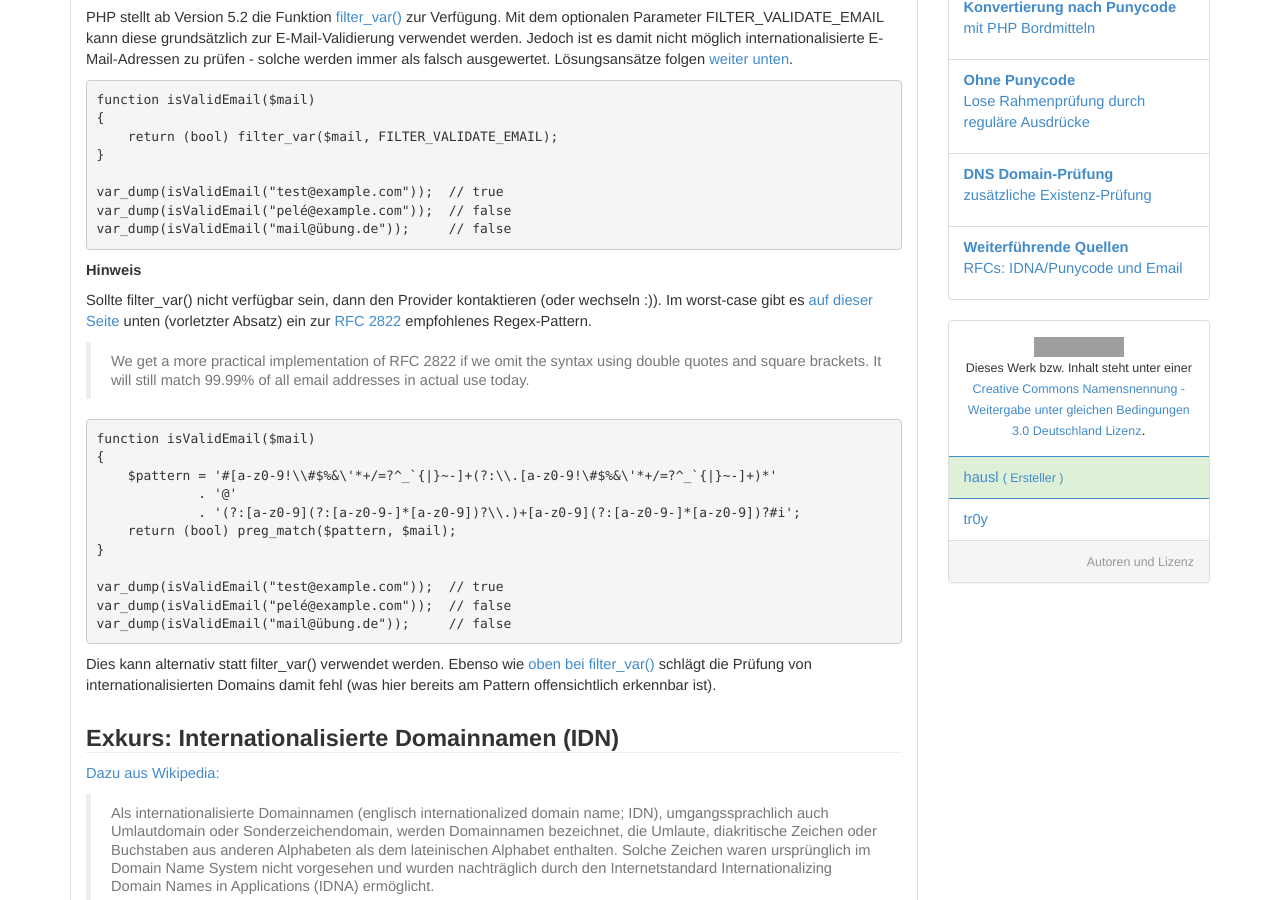
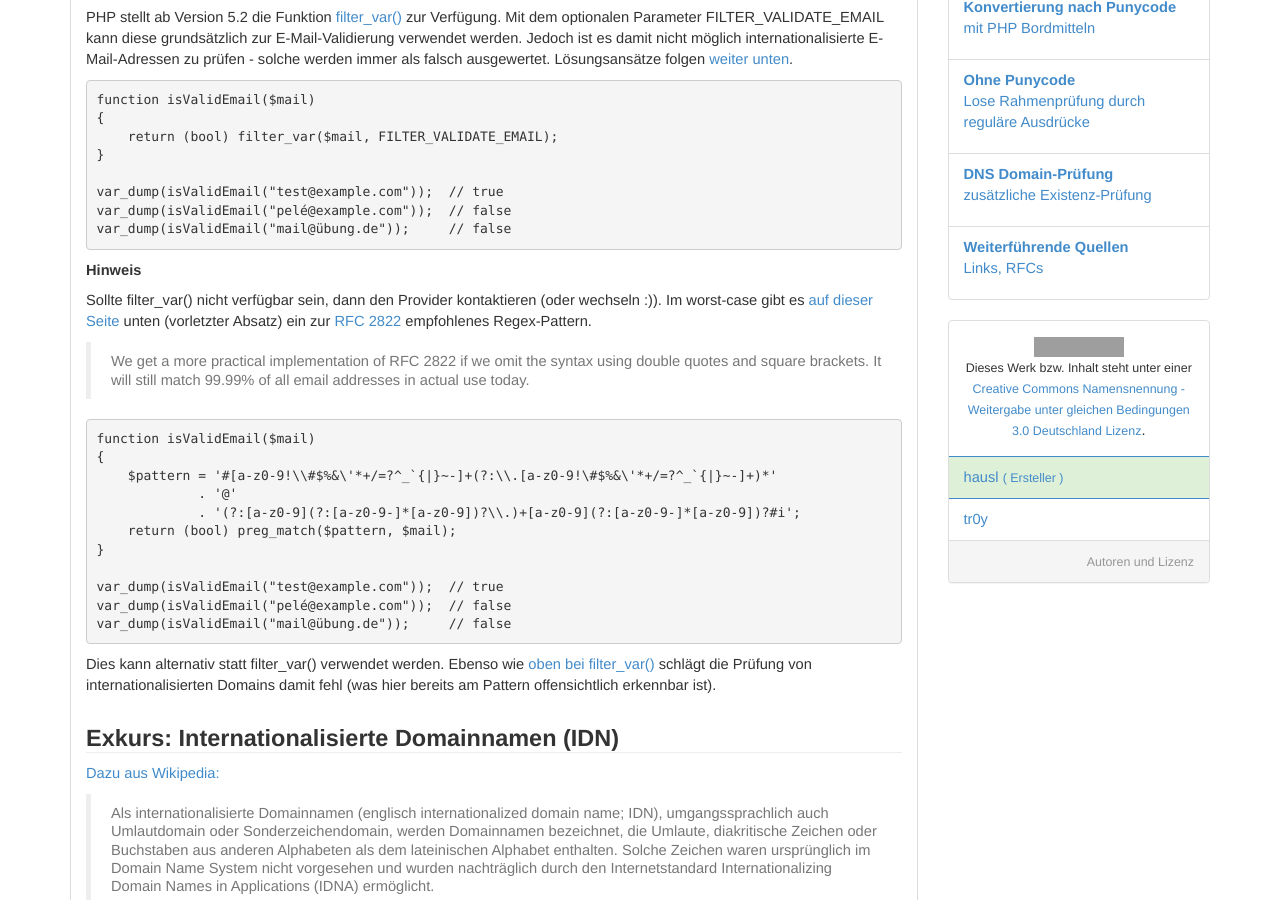
Before and after one commit to php-de/php-de.github.io, a Jekyll site: the page built from email/standard-mail-validation.md, in a window 1280 px wide and 900 px high, scrolled down 387 px. Built offline with Jekyll 4.4.1, drawn with Linux system fonts in a browser that asks for light colours; grey boxes are pictures that could not be loaded.

Commit message:
Update standard-mail-validation.md

```diff
--- a/email/standard-mail-validation.md
+++ b/email/standard-mail-validation.md
@@ -36,7 +36,7 @@ inhalt:
 
     -   name: "Weiterführende Quellen"
         anchor: weiterfhrende-quellen
-        simple: "RFCs: IDNA/Punycode und Email"
+        simple: "Links, RFCs"
 ---
 
 Dieses Tutorial zeigt grundsätzliche (übliche) Möglichkeiten, eine E-Mail-Adresse *(wie sie für den Transport per SMTP im Internet verwendet wird, besteht aus zwei Teilen, die durch ein @-Zeichen voneinander getrennt sind)*
```
